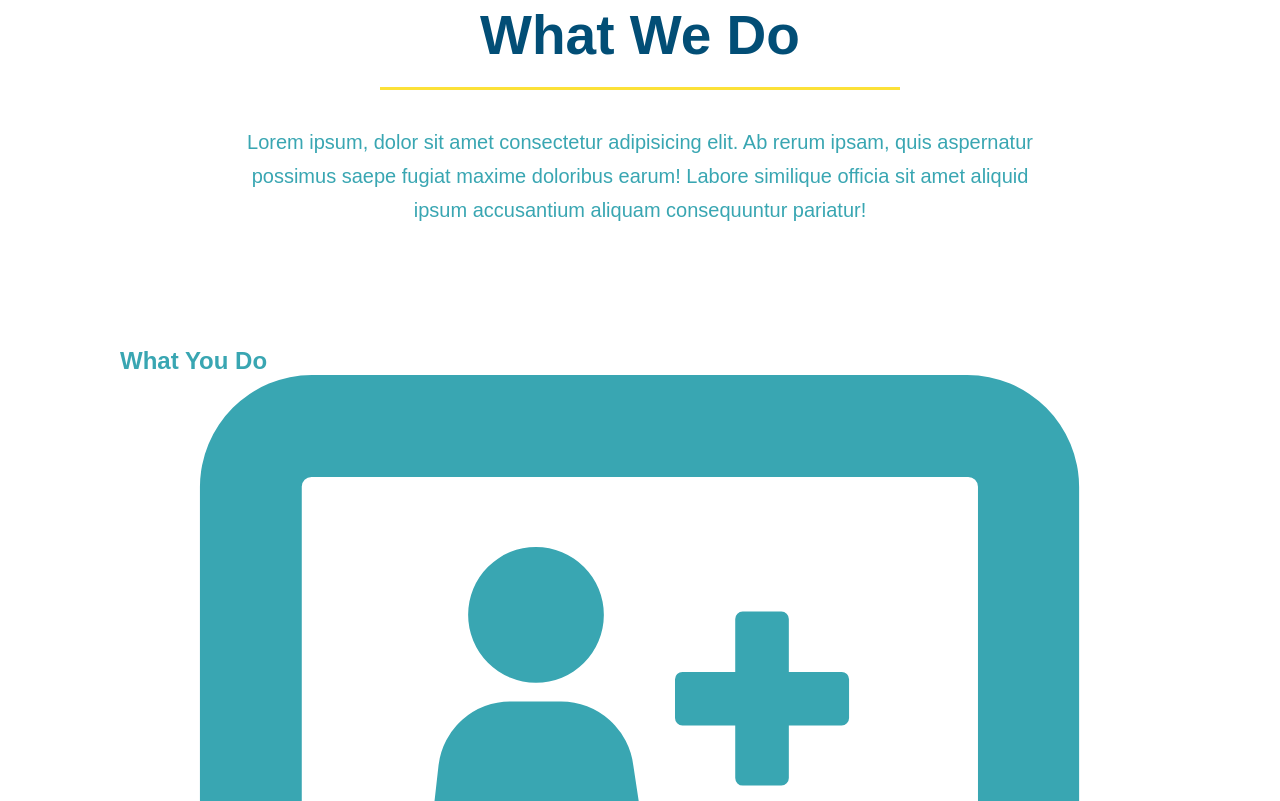
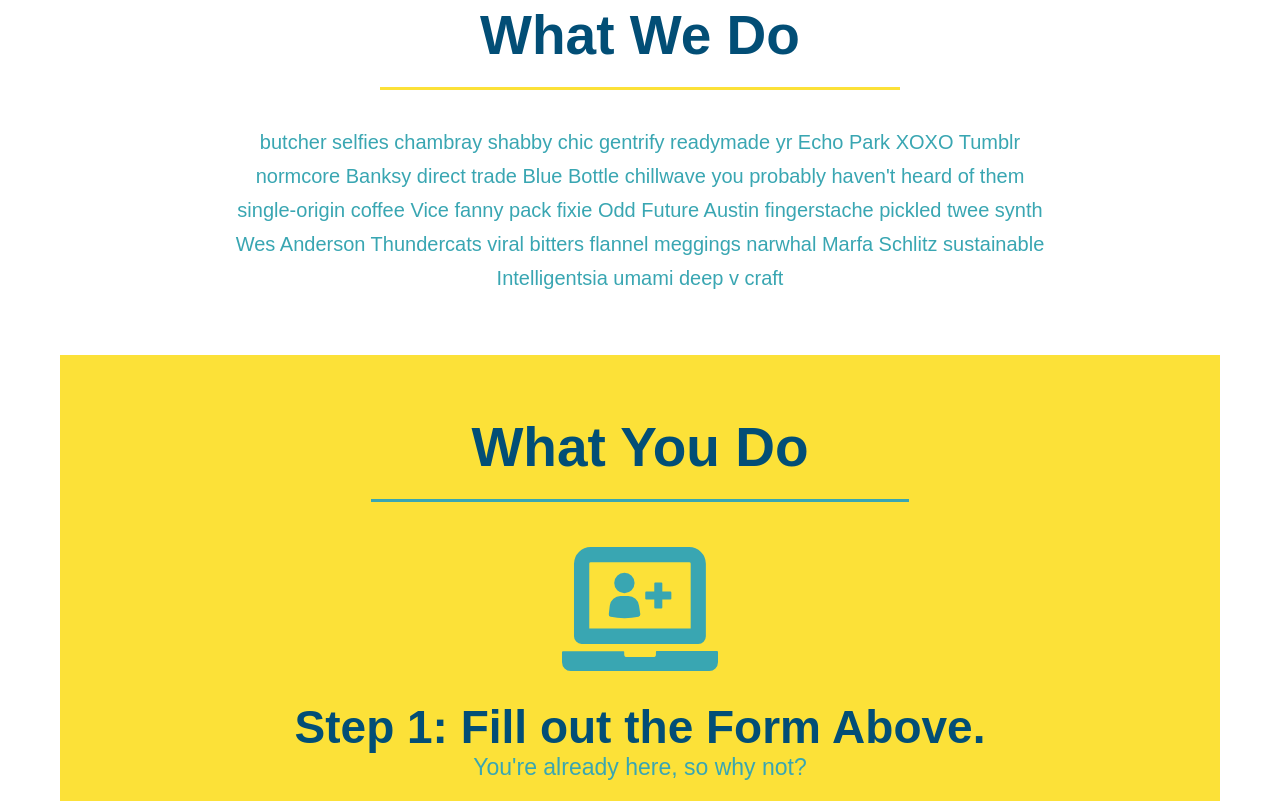
Before and after one commit to samiaferdous/run-buddy, a plain HTML site: page index.html in a window 1280 px wide. Shown: the part 799-1600 px from the top of the page. Drawn offline with Linux system fonts and the light colour scheme.

Commit message:
style what you do section

```diff
--- a/assets/css/style.css
+++ b/assets/css/style.css
@@ -127,21 +127,58 @@ section {
     text-align:center;
 }
 
-.intro h2 {
-    font-size: 55px;
-    color: #024e76;
-    margin-bottom: 35px;
-    padding: 0 100px 20px 100px;
-    border-bottom: 3px solid;
-    border-color: #fce138;
-    /*so that border will not extend to edge of screen*/
-    display: inline-block;
-}
 
 .intro p {
     line-height: 1.7;
     color:#39a6b2;
     width: 80%;
     font-size: 20px;
+    /*Used to center text paragraphs*/
     margin: 0 auto;
 }
+
+.steps {
+    text-align: center;
+    background: #fce138;
+}
+
+.section-title {
+    font-size: 55px;
+    color: #024e76;
+    margin-bottom: 35px;
+    padding: 0 100px 20px 100px;
+    display: inline-block;
+    border-bottom: 3px solid;
+  }
+
+  .primary-border {
+    border-color: #fce138;
+  }
+
+  .secondary-border {
+    border-color: #39a6b2;
+  }
+
+  .steps div {
+      margin-bottom: 80px;
+  }
+
+  .steps img {
+      width: 15%;
+      margin: 10px;
+  }
+
+  .steps h3 {
+      color: #024e76;
+      font-size: 46px;
+      margin-top: 10px;
+  }
+
+  .steps p {
+      color: #39a6b2;
+      font-size: 23px;
+  }
+
+  .steps {
+      font-size: 38px;
+  }
--- a/index.html
+++ b/index.html
@@ -51,14 +51,11 @@
                  <label for="name">Enter Full Name</label>
                  <input type="text" placeholder="Your Name" name="name" id="name" />
                  <br>
-
                  <label for="email">Email Adress</label>
                  <input type="email" placeholder="Your Email ID" name="email" id="email" />
                  <br>
-
                  <label for="number">Enter Contact Information</label>
                  <input type="tel" placeholder="Your Phone Number" name="number" id="number" />
-                    <br>
 
                     <p>
                         Have you worked with a trainer before?
@@ -83,38 +80,41 @@
         <!--end hero-->
 
         <!-- "what we do" section -->
-         <section id="what-we-do" class="intro"
-         <section>
-          <h2>What We Do</h2>
-          <p> Lorem ipsum, dolor sit amet consectetur adipisicing elit. Ab rerum ipsam, quis aspernatur possimus saepe fugiat maxime doloribus earum! Labore similique officia sit amet aliquid ipsum accusantium aliquam consequuntur pariatur!
+        <section id="what-we-do" class="intro">
+         <h2 class="section-title primary-border">What We Do</h2>
+         <p>
+          butcher selfies chambray shabby chic gentrify readymade yr Echo Park XOXO Tumblr normcore Banksy direct trade Blue
+          Bottle chillwave you probably haven't heard of them single-origin coffee Vice fanny pack fixie Odd Future Austin
+          fingerstache pickled twee synth Wes Anderson Thundercats viral bitters flannel meggings narwhal Marfa Schlitz
+          sustainable Intelligentsia umami deep v craft
          </p>
         </section>
 
         <!-- "what you do" section -->
-        <section id="what-you-do"
-        <section>
-         <h2>What You Do</h2>
+        <section id="what-you-do" class="steps">
+         <h2 class="section-title secondary-border">What You Do</h2>
+
 
          <div>
-             <img src="./assets/images/01-04-svgs 2/step-1.svg" alt=""
-             <h3> Step 1: Fill out the Form Above.</h3>
+             <img src="./assets/images/01-04-svgs 2/step-1.svg" alt="">
+              <h3>Step 1: <span>Fill out the Form Above.</span></h3>
              <p>You're already here, so why not?</p>
          </div>
 
          <div>
-             <img src="./assets/images/01-04-svgs 2/step-2.svg" alt=""
+             <img src="./assets/images/01-04-svgs 2/step-2.svg" alt="">
              <h3>Step 2: Consult with One of our Trainers.</h3>
              <p>Are you here to build muscle, lose weight, or just feel good?</p>
          </div>
 
          <div>
-             <img src="./assets/images/01-04-svgs 2/step-3.svg" alt=""
+             <img src="./assets/images/01-04-svgs 2/step-3.svg" alt="">
              <h3>Step 3: Get Running.</h3>
              <p>Hit the Ground Running (literally) once your trainer lays out your plan.</p>
          </div>
 
          <div>
-             <img src="./assets/images/01-04-svgs 2/step-4.svg" alt=""
+             <img src="./assets/images/01-04-svgs 2/step-4.svg" alt="">
              <h3>Step 4: See Results.</h3>
              <p>Bi-weekly checkins with your trainer will keep you focused.</p>
          </div>
```
Lines whose indentation alone changed are shown as unchanged.
